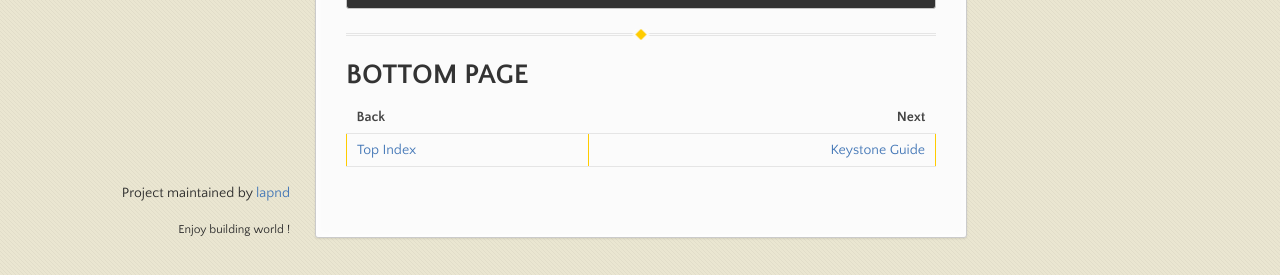
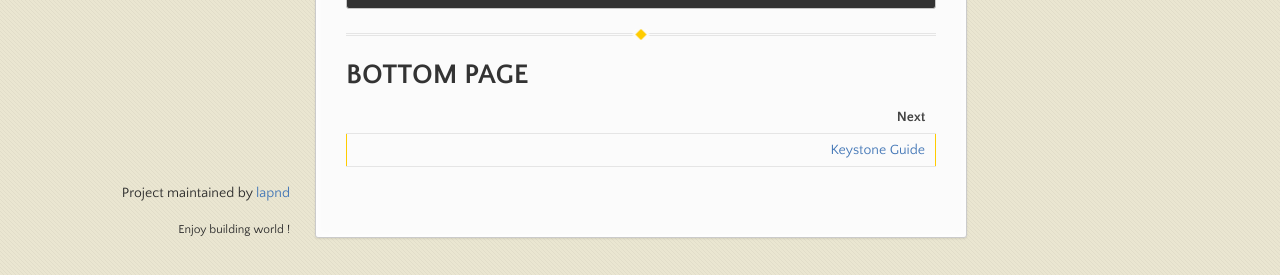
Before and after one commit to lapnd/httdes.github.io, a Jekyll site: the page built from init.md, in a window 1280 px wide and 900 px high, scrolled down 5237 px. Shown: the part 622-897 px from the top of the window. Built offline with Jekyll 4.4.1, drawn with Linux system fonts in a browser that asks for light colours; our own code applies the rules of GitHub Pages for plain Markdown files.

Commit message:
Update init.md

```diff
--- a/init.md
+++ b/init.md
@@ -243,6 +243,6 @@ After install the dependencies, clone the toolchain-making folder, and set the c
 
 # BOTTOM PAGE
 
-| Back | Next |
-| :--- | ---: |
-| [Top Index](./) | [Keystone Guide](./keystone.md) |
+| Next |
+| ---: |
+| [Keystone Guide](./keystone.md) |
```
